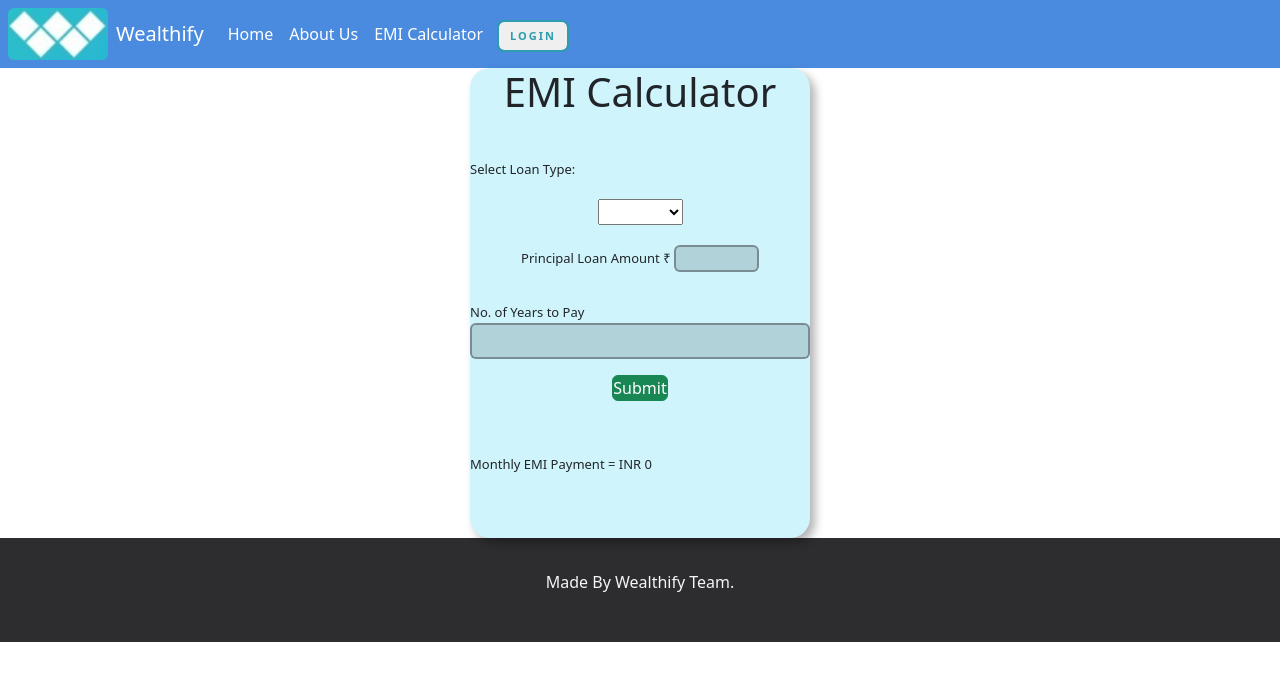
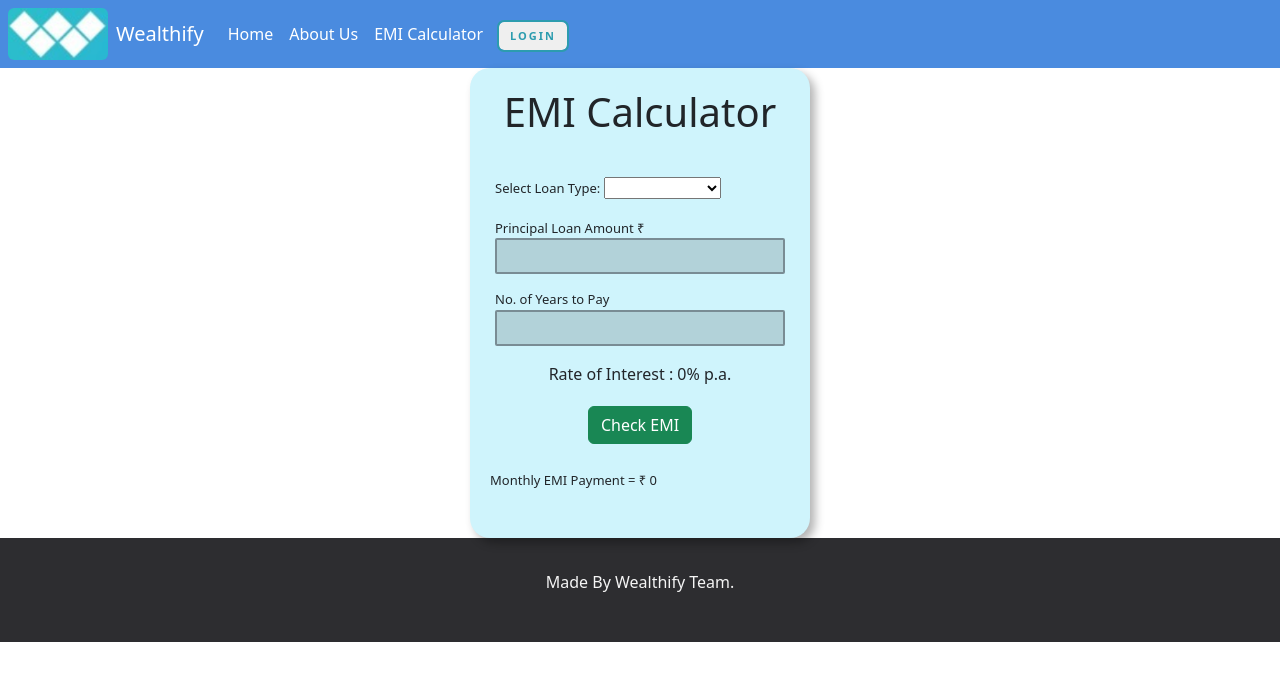
Before and after one commit to aradhita2001/gladiator-own, an Angular app in the folder abc/: page /emi-calculator in a window 1280 px wide. Shown: the top 680 px of the page. Built offline with nearby package versions, Linux system fonts and the light colour scheme.

Commit message:
emi calculator update

```diff
--- a/abc/src/app/auth/components/emi-calculator/emi-calculator.component.css
+++ b/abc/src/app/auth/components/emi-calculator/emi-calculator.component.css
@@ -1,6 +1,6 @@
 .outer * {
-  margin: 0;
-  padding: 0;
+  margin: 5;
+  padding: 5;
   box-sizing: border-box;
   user-select: none;
 }
@@ -49,11 +49,11 @@
   width: 100%;
   height: 70%;
   border: 2px solid #373b4476;
-  border-radius: 6px;
+  border-radius: 2px;
   background-color: #373b442f;
   outline: none;
-  padding: 5px 20px;
-  color: white;
+  padding: 5px 10px;
+  color: black;
   font-weight: 700;
 }
 .container > p {
--- a/abc/src/app/auth/components/emi-calculator/emi-calculator.component.html
+++ b/abc/src/app/auth/components/emi-calculator/emi-calculator.component.html
@@ -1,28 +1,31 @@
 <div class="outer">
     <form (ngSubmit)="onSubmit()" [formGroup]="emiCalculatorForm" class="emiCalculator-Form ">
         <div class="container bg-info-subtle">
-            <h1 class="card-header">EMI Calculator</h1>
+            <h1 class="card-header">EMI Calculator</h1><br>
 
             <div class="input-container">
-                <label for="loanType">Select Loan Type: </label>
-                <select formControlName="loanType" class="w-25 mx-auto">
-                    <option value="Home Loan">Home Loan</option>
-                    <option value="Education Loan">Education Loan</option>
-                    <option value="Personal Loan">Personal Loan</option>
-                    <option value="Car Loan">Car Loan</option>
-                </select>
+                <label for="loanType">Select Loan Type:
+                    <select formControlName="loanType" (change)="callChange()">
+                        <option value="Home Loan">Home Loan</option>
+                        <option value="Education Loan">Education Loan</option>
+                        <option value="Personal Loan">Personal Loan</option>
+                        <option value="Car Loan">Car Loan</option>
+                    </select>
+                </label>
 
 
-                <label class="text-center" for="amount">Principal Loan Amount ₹
-                    <input  class="w-25 mx-auto p-2" formControlName="amount" id="amount" type="number" />
+                <label for="amount">Principal Loan Amount ₹
+                    <input (change)="callChange()" formControlName="amount" id="amount" type="number" />
                 </label>
 
                 <label for="amount">No. of Years to Pay
-                    <input formControlName="tenure" id="tenure" type="number" />
+                    <input (change)="callChange()" formControlName="tenure" id="tenure" type="number" />
                 </label>
 
+                <span>Rate of Interest : {{interest}}% p.a.</span>
+
                 <div>
-                    <button type="submit" class="btn btn-success ">Submit</button>
+                    <button type="submit" class="btn btn-success ">Check EMI</button>
                     <ng-container>
                         <div *ngIf="emiCalculatorError$ | async as error" class="error">
                             {{ error }}
@@ -33,7 +36,7 @@
                     </ng-container>
                 </div>
             </div>
-            <p>Monthly EMI Payment = <span id="emi">INR {{emi | number:'1.0-2'}}</span></p>
+            <p>Monthly EMI Payment = <span id="emi"> ₹ {{emi | number:'1.0-2'}}</span></p>
         </div>
     </form>
 </div>
--- a/abc/src/app/auth/components/emi-calculator/emi-calculator.component.ts
+++ b/abc/src/app/auth/components/emi-calculator/emi-calculator.component.ts
@@ -14,6 +14,8 @@ export class EmiCalculatorComponent {
 
   emi: number = 0;
   emiCalculatorForm: FormGroup;
+  interest: number = 0;
+  emi$: Observable<any> = of();
 
 
   // accounts$: Observable<Account[]> = of();
@@ -69,5 +71,41 @@ export class EmiCalculatorComponent {
 
   }
 
+  callChange()
+  {
+
+    if(this.emiCalculatorForm.value.loanType == "Home Loan"){
+      this.interest = 9;
+    }
+    else if(this.emiCalculatorForm.value.loanType == "Education Loan"){
+      this.interest = 8;
+    }
+    else if(this.emiCalculatorForm.value.loanType == "Personal Loan"){
+      this.interest = 7;
+    }
+    else{
+      this.interest = 6;
+    }
+
+    const data = this.emiCalculatorForm.value;
+      console.log(data);
+      console.log(data);
+
+      const loan: Loan = new Loan(data);
+
+    this.emi$ = this.bankService.getEMI(loan)
+        this.emi$.subscribe(
+          (res: any) => {
+            this.emi = res;//of("Success");
+            console.log(this.emi);
+
+          },
+          () => {
+            this.emiCalculatorError$ = of("fail");
+          }
+        );
+
+  }
+
 
 }
```
